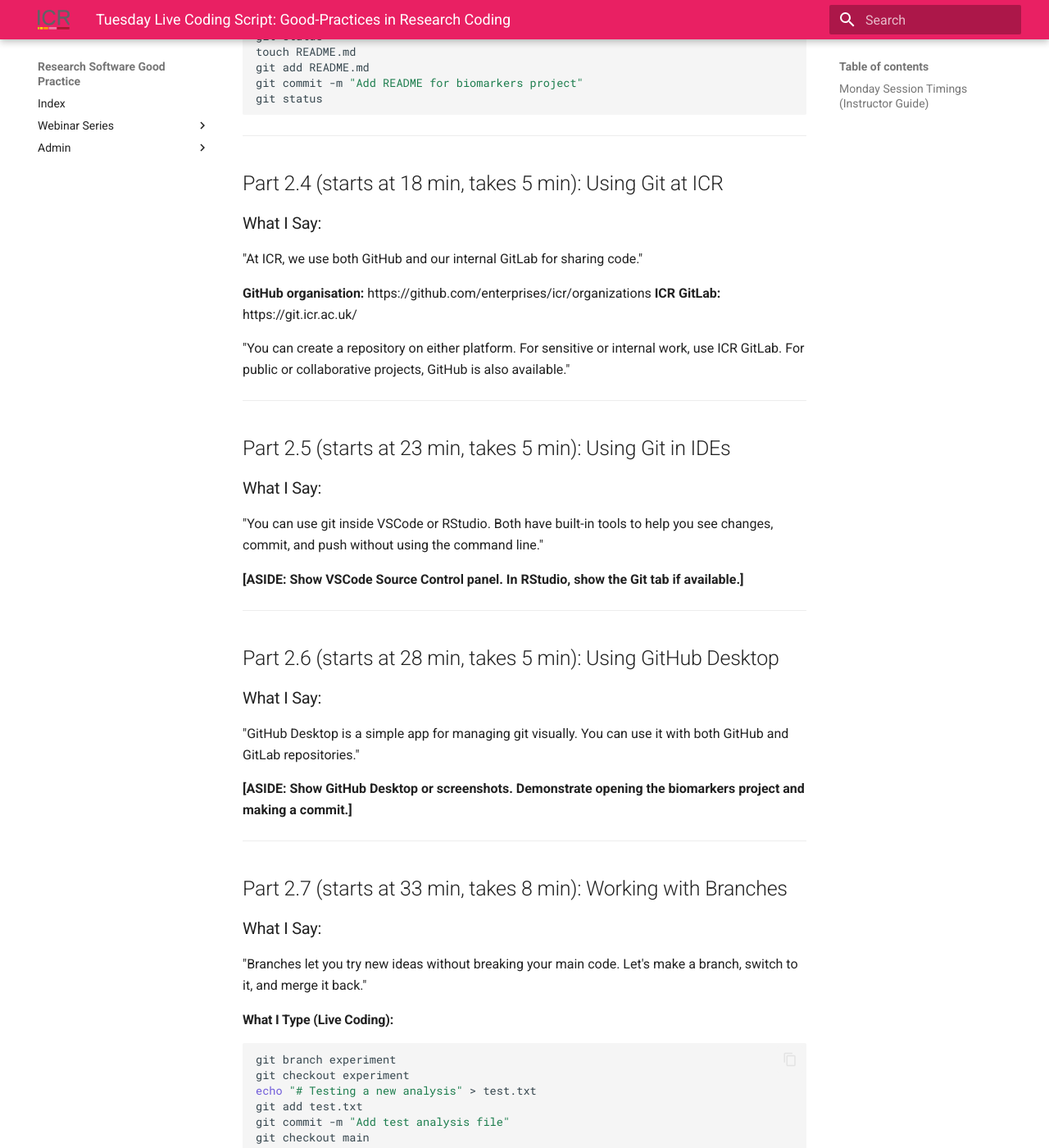
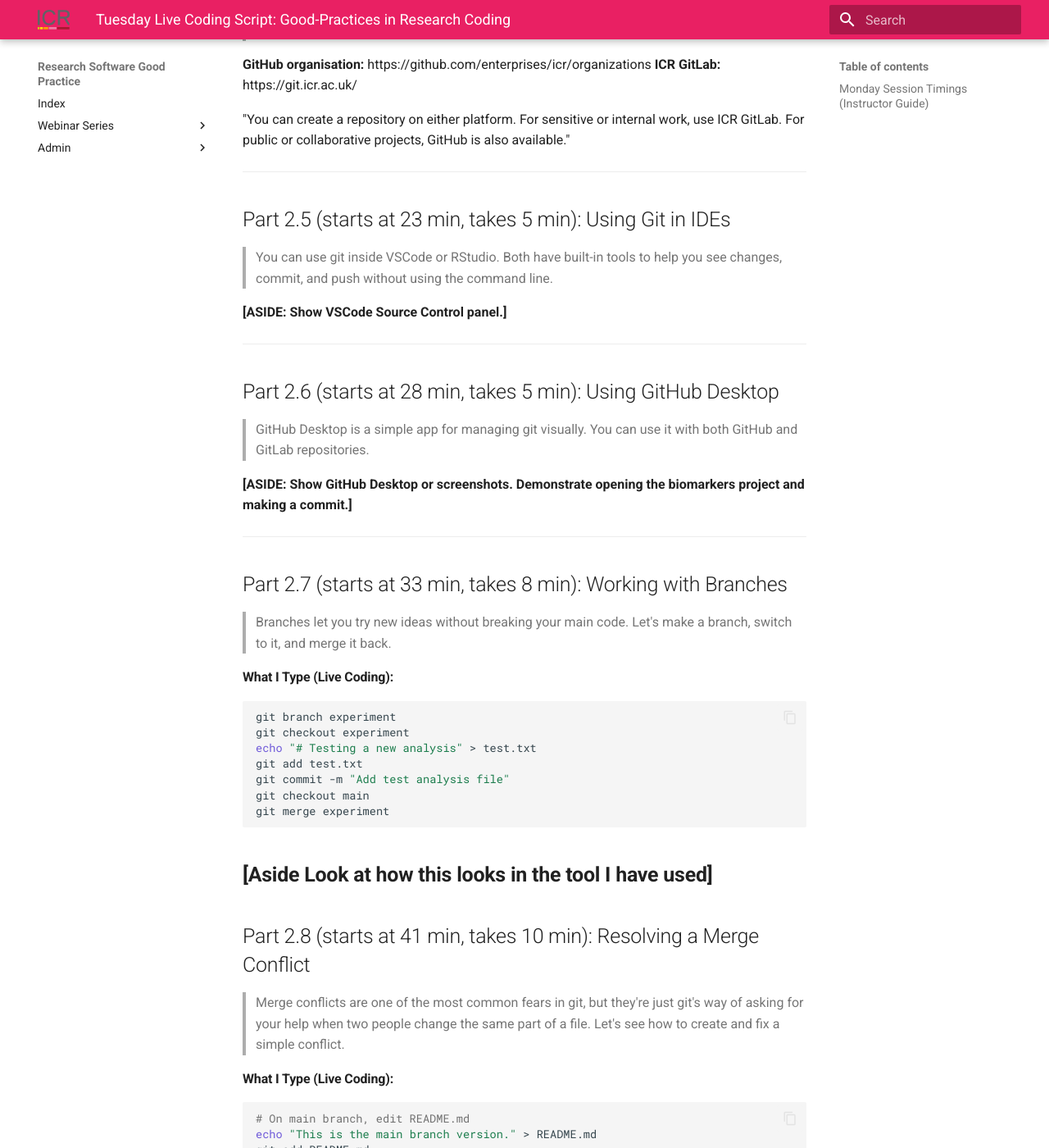
Before and after one commit to ICR-SC/good-practice, an MkDocs documentation site: the page built from docs/good/instructor/tuesday.md, in a window 1280 px wide and 1400 px high, scrolled down 2472 px. Shown: the whole window at 82% size. Built offline with MkDocs 1.6.1 and Material for MkDocs 9.7.7, drawn with Linux system fonts in a browser that asks for light colours; some of the changed text lies outside the part shown.

Commit message:
Added boards and issues

````diff
--- a/docs/good/instructor/tuesday.md
+++ b/docs/good/instructor/tuesday.md
@@ -33,25 +33,19 @@
 
 **[ASIDE: Have terminal, VSCode, and browser tabs open for GitHub and ICR GitLab. Make sure yesterday's biomarkers project is available. Check that participants have Git installed.]**
 
-
-## Opening & Welcome
-
-### What I Say:
-"Good morning! Yesterday we set up our project folders and learned some command line basics. Today, we're going to learn about git, the tool that helps us keep track of changes and work together on research code. We'll use examples from our own institution, ICR."
+>"Good morning! Yesterday we set up our project folders and learned some command line basics. Today, we're going to learn about git, the tool that helps us keep track of changes and work together on research code. We'll use examples from our own institution, ICR."
 
 ---
 
 ## Part 2.1 (starts at 0 min, takes 5 min): What is Git?
 
-### What I Say:
-"Git is a tool that helps you save versions of your code and documents, so you can go back in time, undo mistakes, and work with others. It's like a super-powered undo button for your research project."
+>"Git is a tool that helps you save versions of your code and documents, so you can go back in time, undo mistakes, and work with others. It's like a super-powered undo button for your research project."
 
 ---
 
 ## Part 2.2 (starts at 5 min, takes 5 min): Setting Up Git for Your Project
 
-### What I Say:
-"Let's check if git is installed and set up your name and email."
+>"Let's check if git is installed and set up your name and email."
 
 #### What I Type (Live Coding):
 ```bash
@@ -64,8 +58,8 @@
 
 ## Part 2.3 (starts at 10 min, takes 8 min): Basic Git Commands
 
-### What I Say:
-"Let's turn our biomarkers project into a git repository and learn the basic commands."
+>Let's turn our biomarkers project into a git repository and learn the basic commands.
+>I am going to do this from the VSCode command line terminal.
 
 #### What I Type (Live Coding):
 ```bash
@@ -82,8 +76,7 @@
 
 ## Part 2.4 (starts at 18 min, takes 5 min): Using Git at ICR
 
-### What I Say:
-"At ICR, we use both GitHub and our internal GitLab for sharing code."
+>At ICR, we use both GitHub and our internal GitLab for sharing code.
 
 **GitHub organisation:** https://github.com/enterprises/icr/organizations
 **ICR GitLab:** https://git.icr.ac.uk/
@@ -94,17 +87,15 @@
 
 ## Part 2.5 (starts at 23 min, takes 5 min): Using Git in IDEs
 
-### What I Say:
-"You can use git inside VSCode or RStudio. Both have built-in tools to help you see changes, commit, and push without using the command line."
+>You can use git inside VSCode or RStudio. Both have built-in tools to help you see changes, commit, and push without using the command line.
 
-**[ASIDE: Show VSCode Source Control panel. In RStudio, show the Git tab if available.]**
+**[ASIDE: Show VSCode Source Control panel.]**
 
 ---
 
 ## Part 2.6 (starts at 28 min, takes 5 min): Using GitHub Desktop
 
-### What I Say:
-"GitHub Desktop is a simple app for managing git visually. You can use it with both GitHub and GitLab repositories."
+>GitHub Desktop is a simple app for managing git visually. You can use it with both GitHub and GitLab repositories.
 
 **[ASIDE: Show GitHub Desktop or screenshots. Demonstrate opening the biomarkers project and making a commit.]**
 
@@ -112,8 +103,7 @@
 
 ## Part 2.7 (starts at 33 min, takes 8 min): Working with Branches
 
-### What I Say:
-"Branches let you try new ideas without breaking your main code. Let's make a branch, switch to it, and merge it back."
+>Branches let you try new ideas without breaking your main code. Let's make a branch, switch to it, and merge it back.
 
 #### What I Type (Live Coding):
 ```bash
@@ -126,12 +116,12 @@
 git merge experiment
 ```
 
+**[Aside Look at how this looks in the tool I have used]**
 ---
 
 ## Part 2.8 (starts at 41 min, takes 10 min): Resolving a Merge Conflict
 
-### What I Say:
-"Merge conflicts are one of the most common fears in git, but they're just git's way of asking for your help when two people change the same part of a file. Let's see how to create and fix a simple conflict."
+>Merge conflicts are one of the most common fears in git, but they're just git's way of asking for your help when two people change the same part of a file. Let's see how to create and fix a simple conflict.
 
 #### What I Type (Live Coding):
 ```bash
@@ -158,35 +148,29 @@
 # Git will report a conflict in README.md
 ```
 
-#### What I Say:
-"Git will stop and show a conflict in README.md. Open the file and you'll see both versions marked like this:
-
+>Git will stop and show a conflict in README.md. Open the file and you'll see both versions marked like this
 ```text
 <<<<<<< HEAD
 Another change on main branch.
 =======
 This is the conflict-demo branch version.
->>>>>>> conflict-demo
+>>>>>> conflict-demo
 ```
+>Edit the file to keep what you want (or combine both), then save it."
 
-Edit the file to keep what you want (or combine both), then save it."
-
-#### What I Type (Live Coding):
 ```bash
 # After editing README.md to resolve the conflict:
 git add README.md
 git commit -m "Resolve merge conflict in README.md"
 ```
 
-### What I Say:
-"That's it! Merge conflicts are normal and just mean git needs your help. Take your time, read the markers, and choose what you want to keep."
+>That's it! Merge conflicts are normal and just mean git needs your help. Take your time, read the markers, and choose what you want to keep.
 
 ---
 
 ## Part 2.9 (starts at 51 min, takes 5 min): Collaborating with Others
 
-### What I Say:
-"To work with others, you can clone a repository, pull changes, and push your own updates."
+>To work with others, you can clone a repository, pull changes, and push your own updates.
 
 #### What I Type (Live Coding):
 ```bash
@@ -202,14 +186,17 @@
 
 ## Part 2.10 (starts at 56 min, takes 4 min): Best Practices for Research Projects
 
-### What I Say:
-- Commit often with clear messages
-- Don't put raw data or sensitive files in git
-- Use branches for new ideas
-- Always pull before you push
-- Use .gitignore to keep your repository clean
+>- Commit often with clear messages
+>- Don't put raw data or sensitive files in git
+>- Use branches for new ideas, there are many ways to use brances for different projject types
+>- Always pull before you push
+>- Use .gitignore to keep your repository clean
 
 ---
+
+## Part 2.11 Project boards
+>ICR GitLab and GitHub both have project boards and issues to help you manage tasks and issues. You can create cards for tasks, assign them to team members, and track progress.
+**[ASIDE: Show GitHub or GitLab project board examples.]**
 
 ## Session Wrap-up & Homework (starts at 60 min, takes 3 min)
 
````
